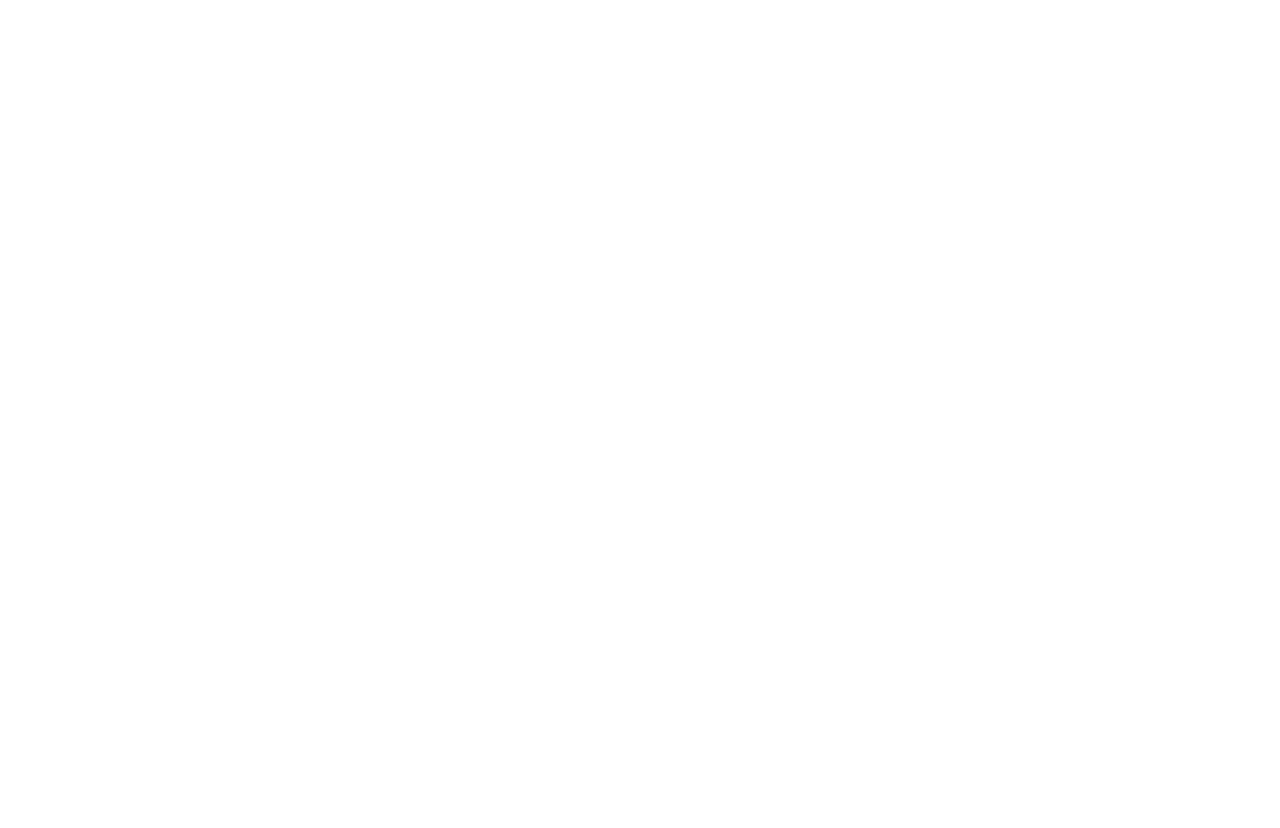
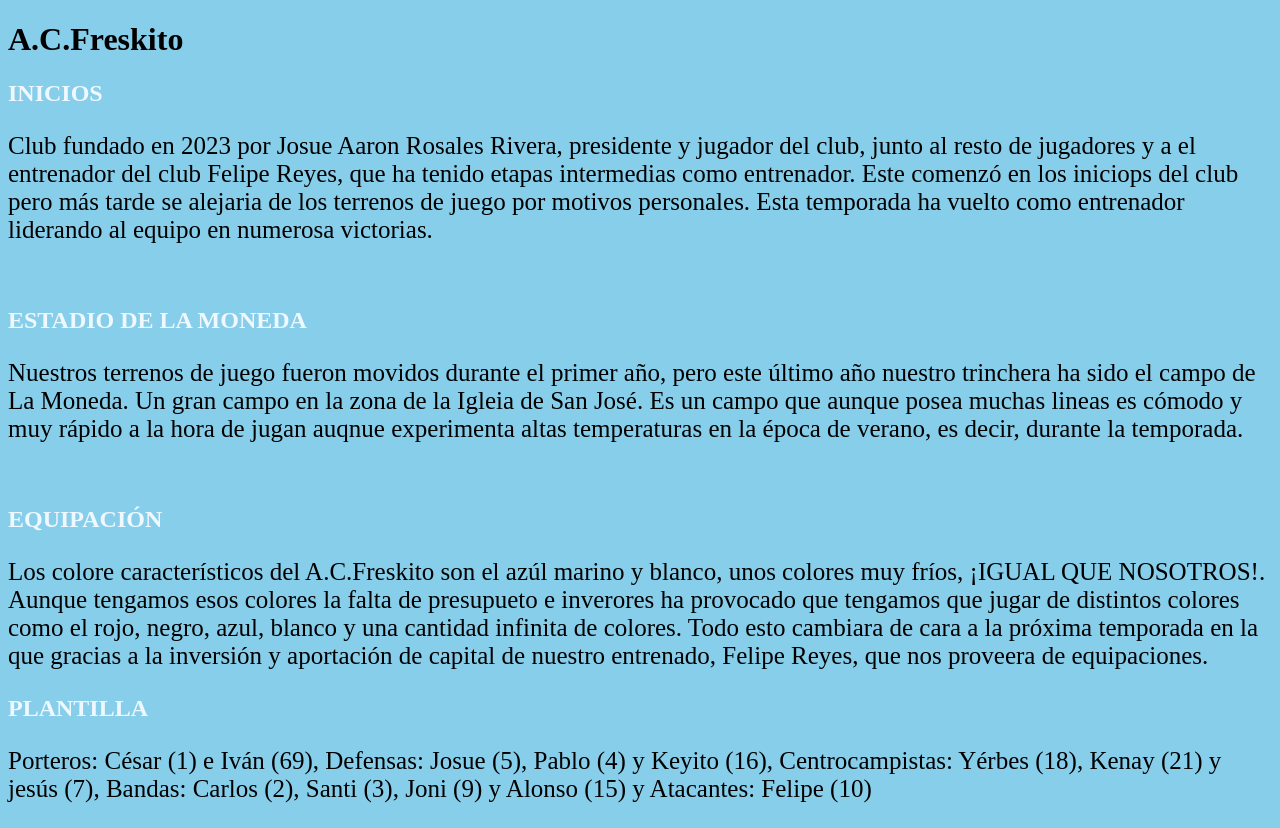
Before and after one commit to Pablo-PG-gn/A.C.Freskito, a plain HTML site: page html/Info.html in a window 1280 px wide. Before the commit the page ends 800 px from the top, so only its background shows below. Drawn offline with Linux system fonts and the light colour scheme.

Commit message:
Creación del apartado de Información y subida de imagenes.

```diff
--- a/html/Info.html
+++ b/html/Info.html
@@ -5,7 +5,17 @@
     <meta name="viewport" content="width=device-width, initial-scale=1.0">
     <title>Información</title>
 </head>
-<body>
-
+<body bgcolor="skyblue">
+    <h1>A.C.Freskito</h1>
+    <h2 style="color:aliceblue">INICIOS</h2>
+    <p style="font-size: 25px">Club fundado en 2023 por Josue Aaron Rosales Rivera, presidente y jugador del club, junto al resto de jugadores y a el entrenador del club Felipe Reyes, que ha tenido etapas intermedias como entrenador. Este comenzó en los iniciops del club pero más tarde se alejaria de los terrenos de juego por motivos personales. Esta temporada ha vuelto como entrenador liderando al equipo en numerosa victorias.</p>
+    <br>
+    <h2 style="color:aliceblue">ESTADIO DE LA MONEDA</h2>
+    <p style="font-size: 25px">Nuestros terrenos de juego fueron movidos durante el primer año, pero este último año nuestro trinchera ha sido el campo de La Moneda. Un gran campo en la zona de la Igleia de San José. Es un campo que aunque posea muchas lineas es cómodo y muy rápido a la hora de jugan auqnue experimenta altas temperaturas en la época de verano, es decir, durante la temporada.</p>
+    <br>
+    <h2 style="color:aliceblue">EQUIPACIÓN</h2>
+    <p style="font-size: 25px">Los colore característicos del A.C.Freskito son el azúl marino y blanco, unos colores muy fríos, ¡IGUAL QUE NOSOTROS!. Aunque tengamos esos colores la falta de presupueto e inverores ha provocado que tengamos que jugar de distintos colores como el rojo, negro, azul, blanco y una cantidad infinita de colores. Todo esto cambiara de cara a la próxima temporada en la que gracias a la inversión y aportación de capital de nuestro entrenado, Felipe Reyes, que nos proveera de equipaciones.</p>
+    <h2 style="color:aliceblue">PLANTILLA</h2>
+    <p style="font-size: 25px">Porteros: César (1) e Iván (69), Defensas: Josue (5), Pablo (4) y Keyito (16), Centrocampistas: Yérbes (18), Kenay (21) y jesús (7), Bandas: Carlos (2), Santi (3), Joni (9) y Alonso (15) y Atacantes: Felipe (10)
 </body>
 </html>
```
Also changed, not shown: img/IMG_4316.jpg (added), img/IMG_4317.jpg (added), img/IMG_4318.jpg (added), img/IMG_4319.jpg (added), img/IMG_4320.jpg (added), img/IMG_4321.jpg (added), img/IMG_4322.jpg (added), img/IMG_4323.jpg (added), img/IMG_4324.jpg (added), img/IMG_4325.jpg (added), img/IMG_4327.jpg (added), img/IMG_4328.jpg (added), img/IMG_4330.jpg (added), img/IMG_4331.jpg (added), 1 more files.
